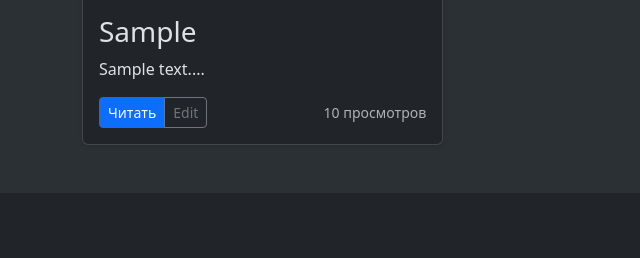
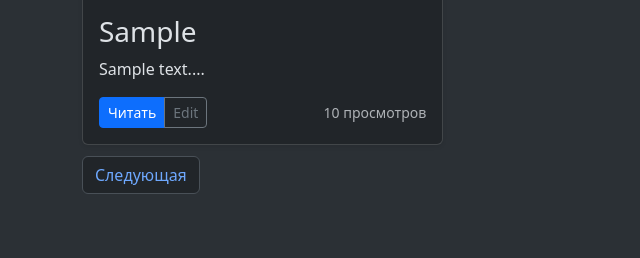
Before and after one commit to DarkPythons/Flask-site, a Flask app: page /news/ in a window 1280 px wide. Shown: the part 846-1104 px from the top of the page, without its empty margins (0-640 px from the left). Before the commit the page ends 991 px from the top, so only its background shows below. Run offline with Flask 3, Linux system fonts and the light colour scheme; tables that the repository leaves empty hold one stand-in row (values such as "Sample post"); parts of the project's set-up code (start-up, migrations or seed data) failed here and were passed over.

Commit message:
After good updates

```diff
--- a/app/news/templates/news/news_page.html
+++ b/app/news/templates/news/news_page.html
@@ -49,7 +49,14 @@
 
 
           {% endfor %}
-            <div class='paggination-bar'>
+
+        {% else %}
+          <div class=' text-center container'>
+          <h1>Новостей на странице пока нет</h1>
+          </div>
+        {% endif %}
+        </div>
+              <div class='paggination-bar padding-top-bar'>
        <nav aria-label="Page navigation example">
         <ul class="pagination" styles=''>
           {% if current_page != 1 %}
@@ -59,12 +66,6 @@
         </ul>
       </nav>
     </div>
-        {% else %}
-          <div class=' text-center container'>
-          <h1>Новостей на странице пока нет</h1>
-          </div>
-        {% endif %}
-        </div>
       </div>
     </div>
 
--- a/app/static/css/styles.css
+++ b/app/static/css/styles.css
@@ -40,6 +40,9 @@
     padding-top: 15%;
 }
 
+.padding-top-bar {
+    padding-top: 1%;
+}
 
 .color-go {
     background-color: rgb(9, 106, 9);
```
